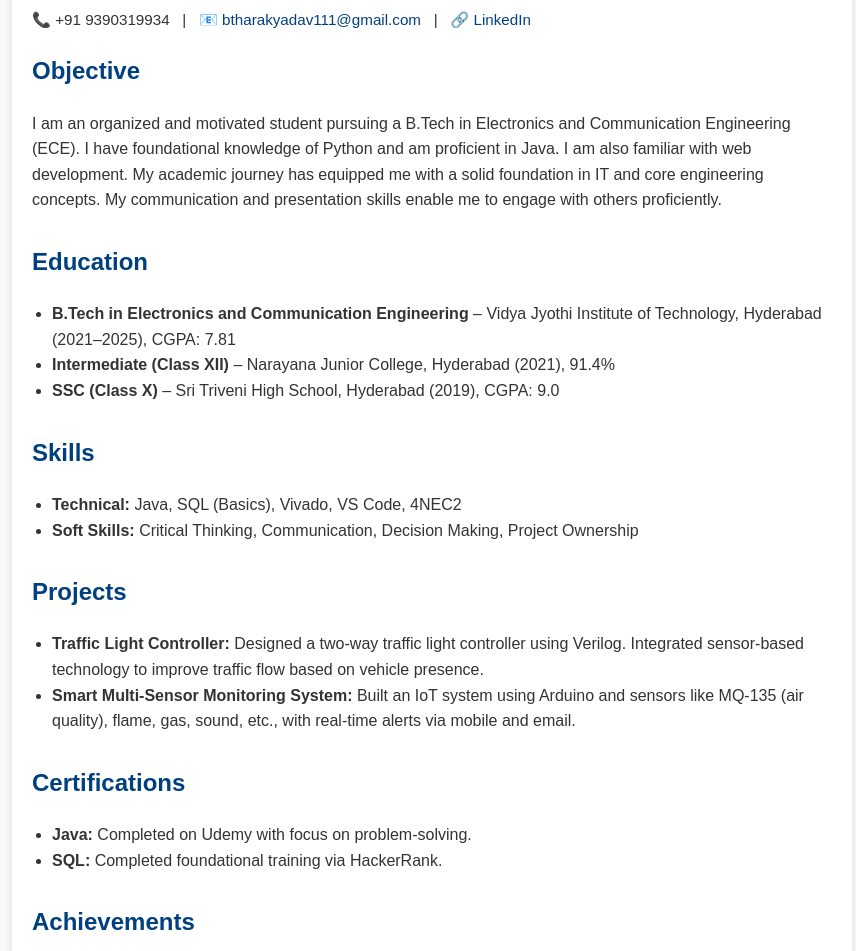
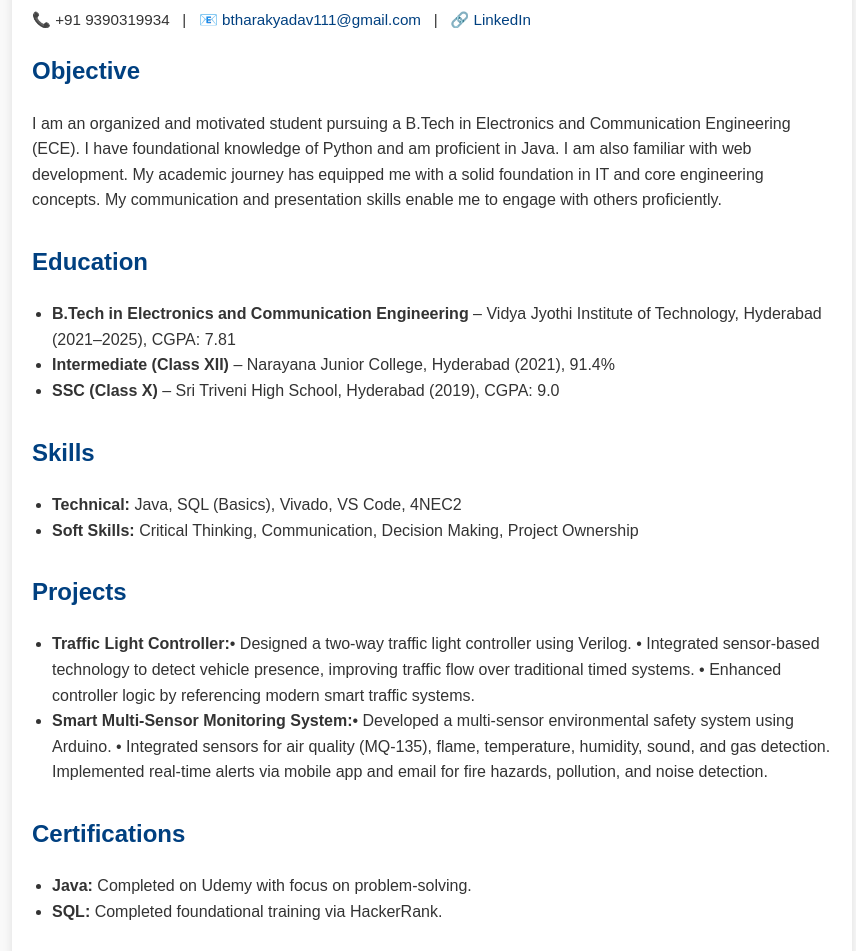
Before and after one commit to TharakYadav06/resume77, a plain HTML site: page index.html in a window 1280 px wide. Shown: the part 106-1057 px from the top of the page, without its empty margins (208-1064 px from the left). Drawn offline with Linux system fonts and the light colour scheme.

Commit message:
index.html

```diff
--- a/index.html
+++ b/index.html
@@ -75,8 +75,13 @@
     <div class="section">
       <h2>Projects</h2>
       <ul>
-        <li><strong>Traffic Light Controller:</strong> Designed a two-way traffic light controller using Verilog. Integrated sensor-based technology to improve traffic flow based on vehicle presence.</li>
-        <li><strong>Smart Multi-Sensor Monitoring System:</strong> Built an IoT system using Arduino and sensors like MQ-135 (air quality), flame, gas, sound, etc., with real-time alerts via mobile and email.</li>
+        <li><strong>Traffic Light Controller:</strong>• Designed a two-way traffic light controller using Verilog.
+• Integrated sensor-based technology to detect vehicle presence, improving traffic flow over traditional timed
+systems.
+• Enhanced controller logic by referencing modern smart traffic systems.</li>
+        <li><strong>Smart Multi-Sensor Monitoring System:</strong>• Developed a multi-sensor environmental safety system using Arduino.
+• Integrated sensors for air quality (MQ-135), flame, temperature, humidity, sound, and gas detection.
+Implemented real-time alerts via mobile app and email for fire hazards, pollution, and noise detection.</li>
       </ul>
     </div>
 
```
